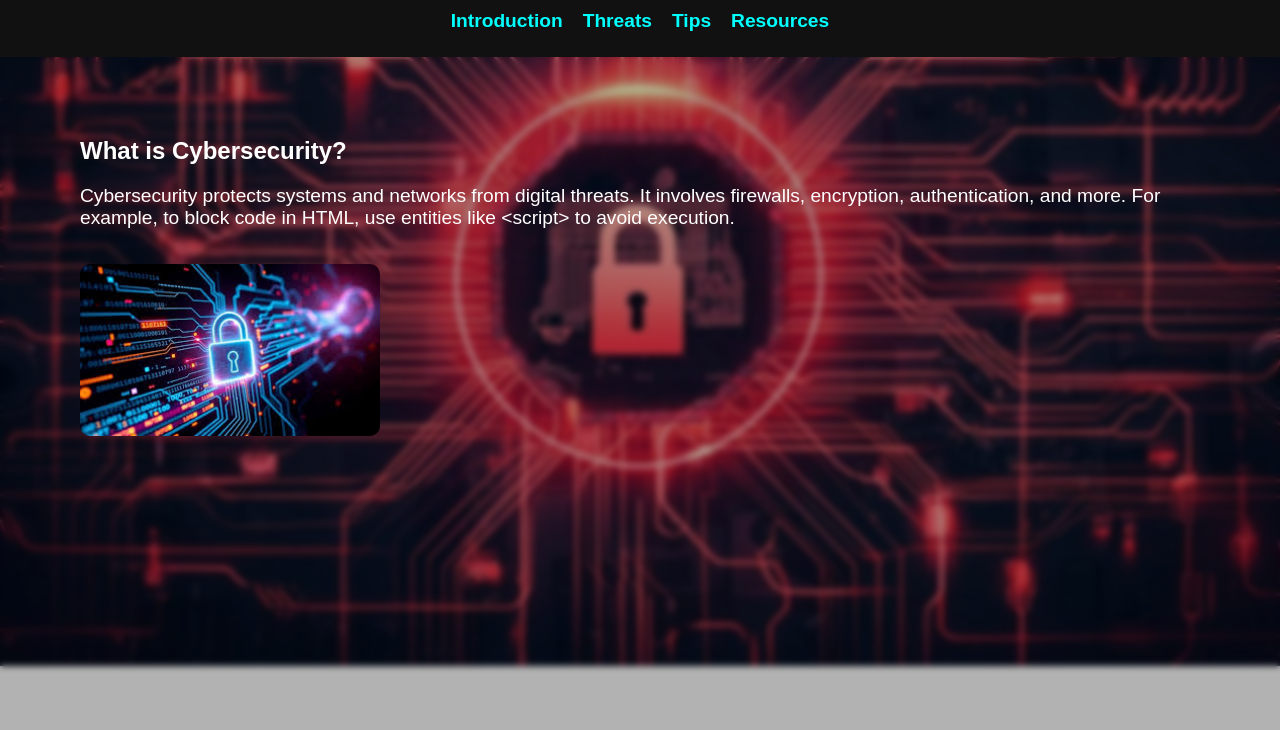
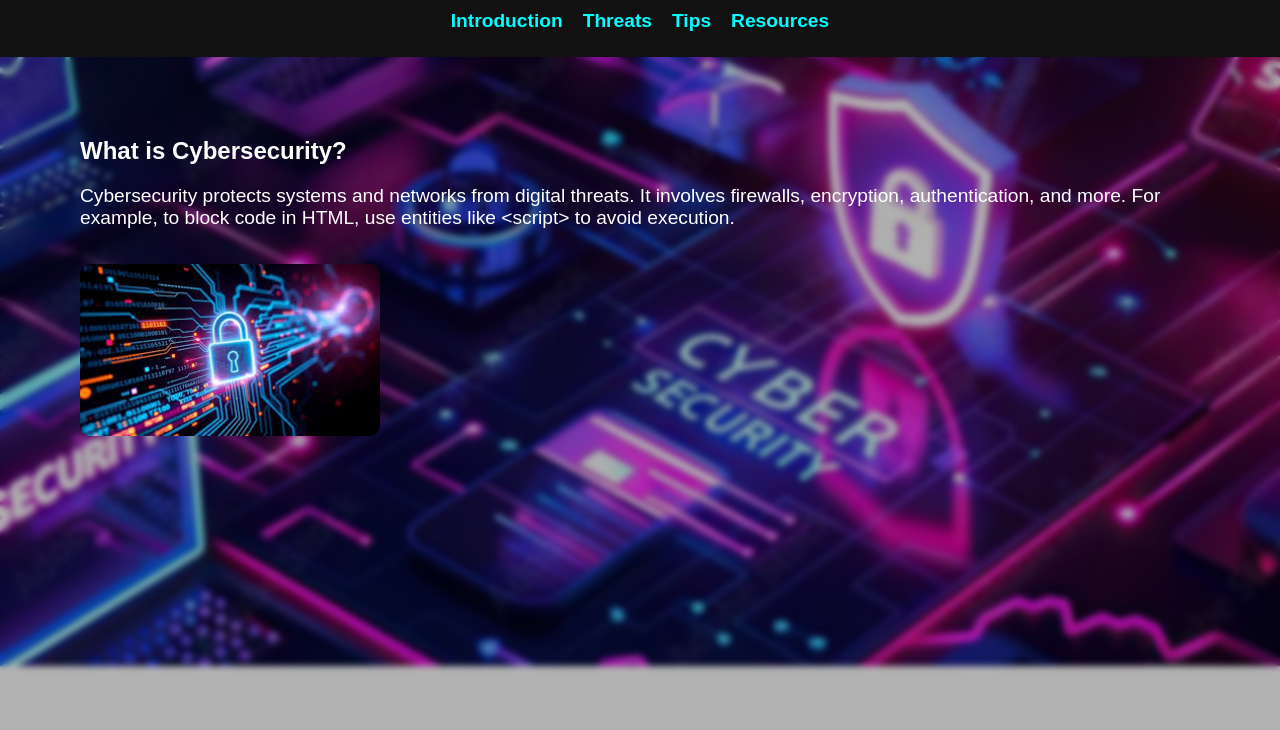
Before and after one commit to davidrobo2636/URK23CS1305_WEB_TECH_EXP1, a plain HTML site: page index.html in a window 1280 px wide. Shown: the part 134-864 px from the top of the page. Drawn offline with Linux system fonts and the light colour scheme.

Commit message:
Update URK23CS1305_EXP2_WEB.css

```diff
--- a/URK23CS1305_EXP2_WEB.css
+++ b/URK23CS1305_EXP2_WEB.css
@@ -54,7 +54,7 @@ nav a {
 
 
 .bg1 {
-    background-image: url('download2.jpeg');
+    background-image: url('download11.jpeg');
     opacity: 1;
 }
 
```
